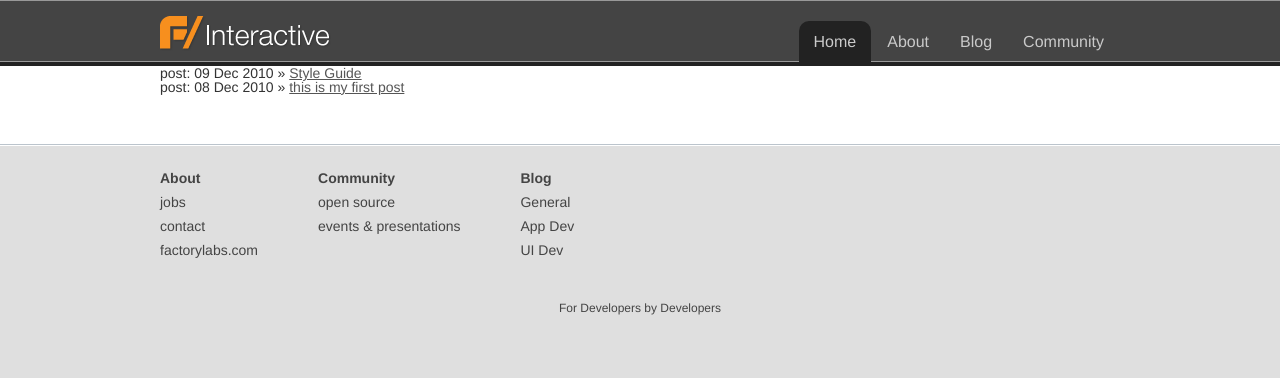
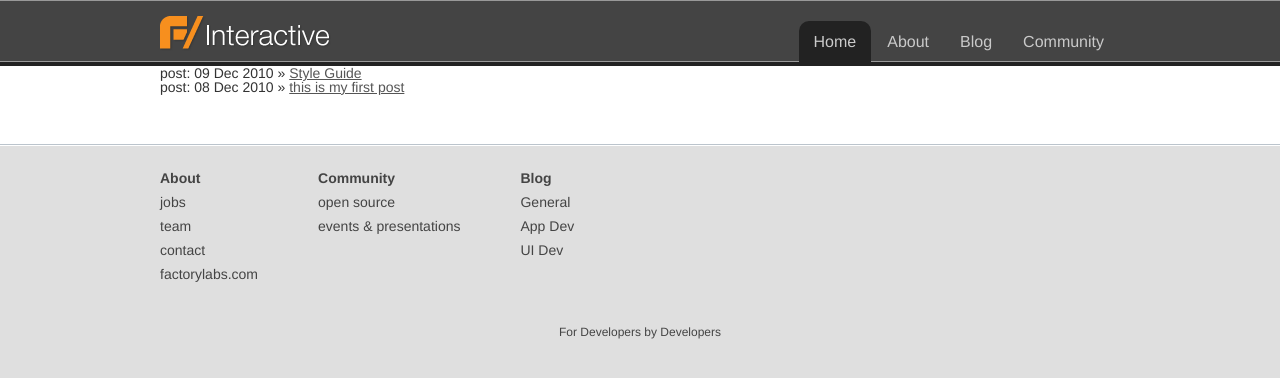
Before and after one commit to factorylabs/factorylabs.github.com, a Jekyll site: the page built from index.html, in a window 1280 px wide. Shown: the top 378 px of the page. Built offline with Jekyll 4.4.1, drawn with Linux system fonts in a browser that asks for light colours; nearby versions of some CDN libraries.

Commit message:
added team to bottom nav

```diff
--- a/_layouts/default.html
+++ b/_layouts/default.html
@@ -46,6 +46,7 @@
         <ul>
           <li><a href="#"><strong>About</strong></a></li>
           <li><a href="#">jobs</a></li>
+          <li><a href="/team.html">team</a></li>
           <li><a href="#">contact</a></li>
           <li><a href="http://factorylabs.com">factorylabs.com</a></li>
         </ul>
```
